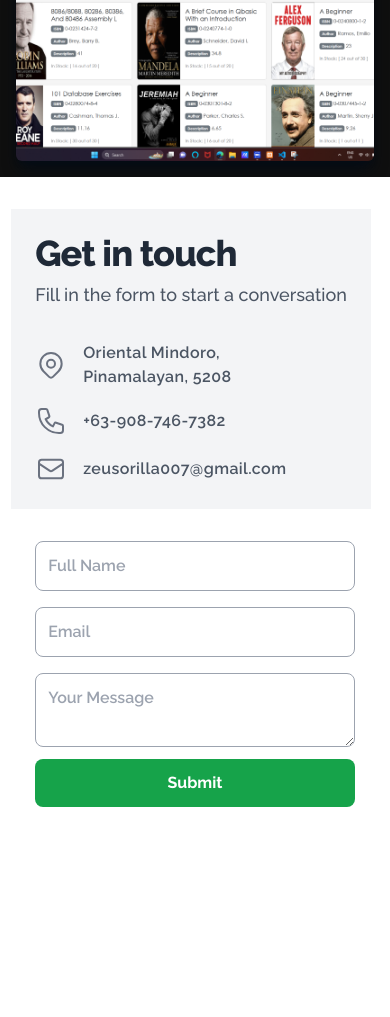
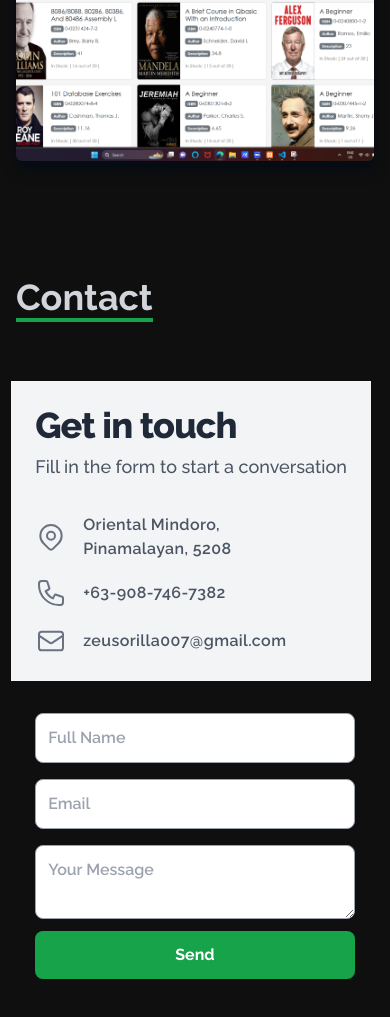
Before and after one commit to SaucedCODER/React-Portfolio-Zeus, a React (Vite) app: page / in a window 390 px wide. Shown: the part 5739-6756 px from the top of the page. Built offline with nearby package versions, Linux system fonts and the light colour scheme.

Commit message:
fixing some goodness in contact section

```diff
--- a/package.json
+++ b/package.json
@@ -1,4 +1,5 @@
 {
+  "homepage":"https://SaucedCODER.github.io/React-Portfolio-Zeus/",
   "name": "myportfolio",
   "private": true,
   "version": "0.0.0",
@@ -7,7 +8,9 @@
     "dev": "vite",
     "build": "vite build",
     "lint": "eslint . --ext js,jsx --report-unused-disable-directives --max-warnings 0",
-    "preview": "vite preview"
+    "preview": "vite preview",
+    "predeploy":"npm run build",
+    "deploy":"gh-pages -d dist"
   },
   "dependencies": {
     "react": "^18.2.0",
@@ -24,6 +27,7 @@
     "eslint-plugin-react": "^7.33.2",
     "eslint-plugin-react-hooks": "^4.6.0",
     "eslint-plugin-react-refresh": "^0.4.4",
+    "gh-pages": "^6.1.0",
     "postcss": "^8.4.31",
     "tailwindcss": "^3.3.5",
     "vite": "^5.0.0"
--- a/src/components/Contact.jsx
+++ b/src/components/Contact.jsx
@@ -2,7 +2,16 @@ import React from "react";
 
 const Contact = () => {
   return (
-    <div className="relative flex items-top justify-center min-h-screen bg-white dark:bg-[#0f0f0f] sm:items-center sm:pt-0">
+    <div
+      name="contact"
+      className="bg-[#0f0f0f] py-5 min-h-screen flex-column items-top justify-center sm:items-center sm:pt-0"
+    >
+      <div className="py-8 pt-[5rem] max-w-[1000px] mx-auto p-4">
+        <p className="text-4xl font-bold inline border-b-4  text-gray-300 border-green-600">
+          Contact
+        </p>
+      </div>
+      <div className="relative mx-auto flex justify-center">
         <div className="max-w-6xl mx-auto sm:px-6 lg:px-8">
           <div className="mt-8 overflow-hidden">
             <div className="grid grid-cols-1 md:grid-cols-2">
@@ -131,9 +140,10 @@ const Contact = () => {
                   type="submit"
                   className="md:w-32 bg-green-600 hover:bg-blue-dark text-white font-bold py-3 px-6 rounded-lg mt-3 hover:bg-greeb-500 transition ease-in-out duration-300"
                 >
-                Submit
+                  Send
                 </button>
               </form>
+            </div>
           </div>
         </div>
       </div>
```
Also changed, not shown: vite.config.js (+4 -3 lines), 1 other file (tests, documents, lock files or other folders). Lines whose indentation alone changed are shown as unchanged.
